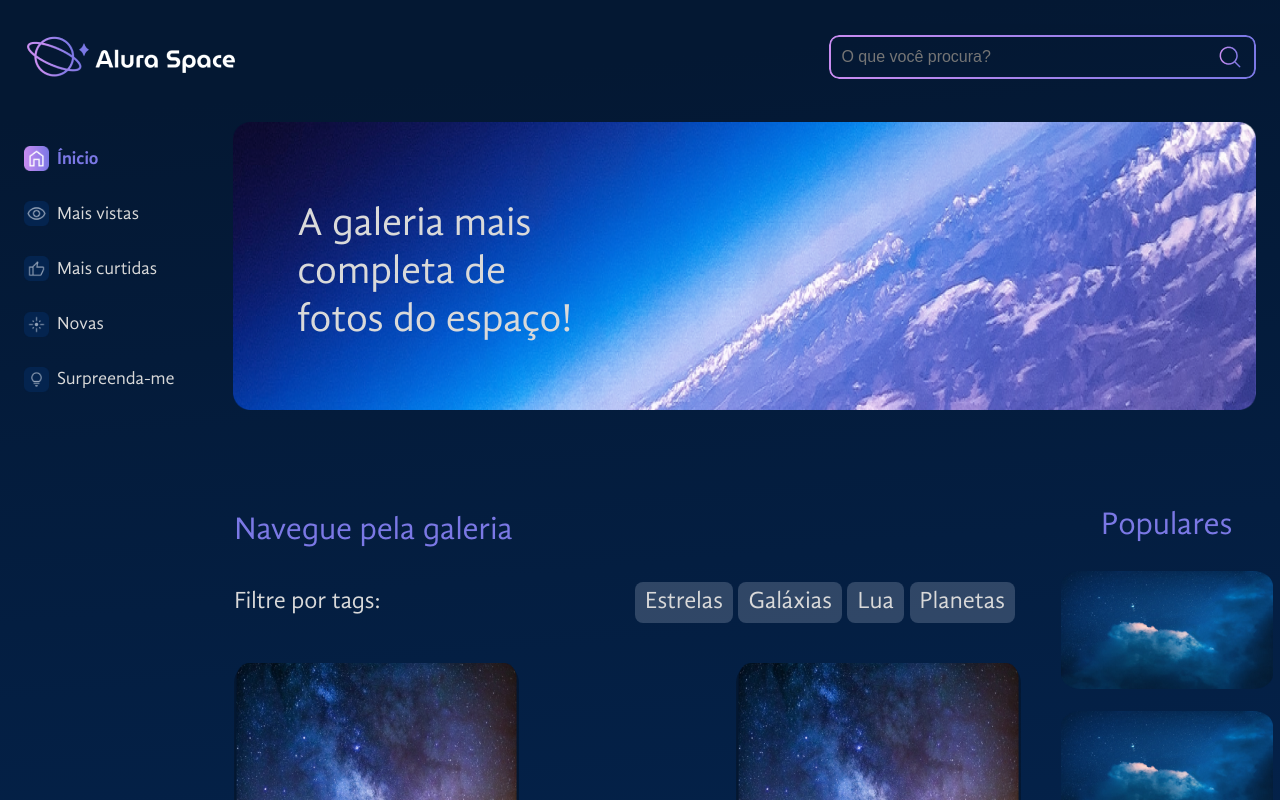
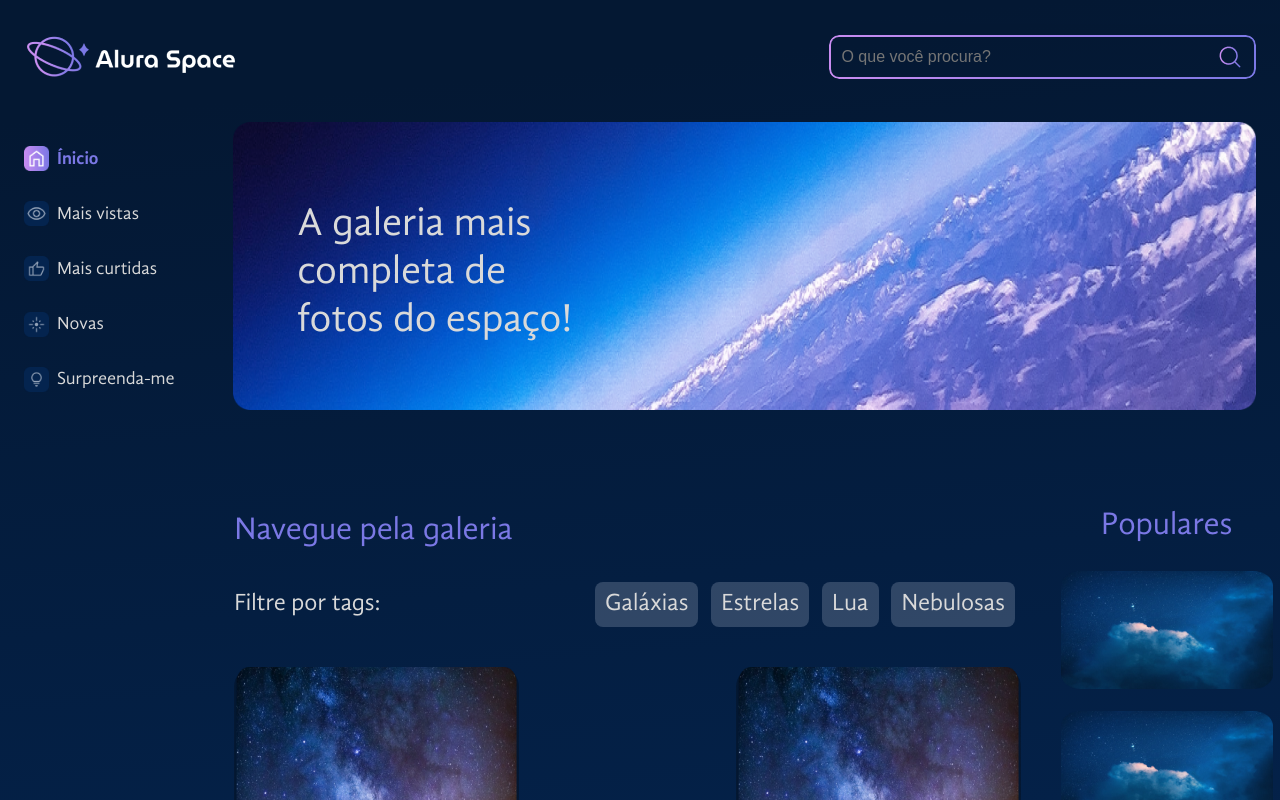
Before and after one commit to paulomarquesdev/alura-space, a React (Create React App) app: page / in a window 1280 px wide. Shown: the top 800 px of the page. Built offline with nearby package versions, Linux system fonts and the light colour scheme.

Commit message:
Implementação - Estados

```diff
--- a/src/components/Footer/style.scss
+++ b/src/components/Footer/style.scss
@@ -7,6 +7,7 @@ footer {
     width: 100%;
     height: 5rem;
     background-color: $blueFooter;
+    margin-top: 3rem;
 
     .social__list {
         list-style: none;
--- a/src/components/Gallery/Tags/index.jsx
+++ b/src/components/Gallery/Tags/index.jsx
@@ -1,14 +1,16 @@
 import './style.scss';
 
-export default function Tags() {
+export default function Tags({ tags, photosFilter, revertFilter }) {
   return (
     <div className='tags'>
         <p>Filtre por tags:</p>
         <ul className='tags__list'>
-            <li className='tags__items'>Estrelas</li>
-            <li className='tags__items'>Galáxias</li>
-            <li className='tags__items'>Lua</li>
-            <li className='tags__items'>Planetas</li>
+            {tags.map((item) => {
+                console.log()
+                return (
+                    <li key={item} onClick={()=>photosFilter(item)} onDoubleClick={()=>revertFilter()} className='tags__items'>{item}</li>
+                )
+            })}
         </ul>
     </div>
   )
--- a/src/components/Gallery/Tags/style.scss
+++ b/src/components/Gallery/Tags/style.scss
@@ -15,14 +15,14 @@
 
     .tags__list {
         list-style: none;
-        width: 380px;
+        width: 420px;
         padding: 0 2.4rem 0 0;
         display: flex;
         justify-content: space-between;
 
         .tags__items {
             background-color: $tagColor;
-            padding: 6px 10px;
+            padding: .5rem .625rem;
             border-radius: 8px;
             cursor: pointer;
         }
--- a/src/components/Gallery/index.jsx
+++ b/src/components/Gallery/index.jsx
@@ -2,16 +2,31 @@ import './style.scss';
 import Tags from './Tags';
 import { Card } from './Card';
 import photos from './photos.json';
+import { useState } from 'react';
 
 export function Gallery() {
+    const [ items, setItems ] = useState(photos);
+    const tagsList = [...new Set(items.map((value) => value.tag))];
+
+    function photosFilter(tag) {
+        const newPhotos = photos.filter((photo) => {
+            return photo.tag === tag;
+        });
+        setItems(newPhotos);
+    };
+
+    function revertFilter() {
+        setItems(photos)
+    }
+
     return (
         <section className='gallery'>
             <h2>Navegue pela galeria</h2>
-            <Tags />
+            <Tags tags={tagsList} photosFilter={photosFilter} revertFilter={revertFilter} />
             <ul className='cards__list'>
-                {photos.map((photoItem) => {
+                {items.map((item) => {
                     return (
-                        <Card key={photoItem.id} photo={photoItem}/>
+                        <Card key={item.id} photo={item}/>
                     )
                 })}
             </ul>
```
